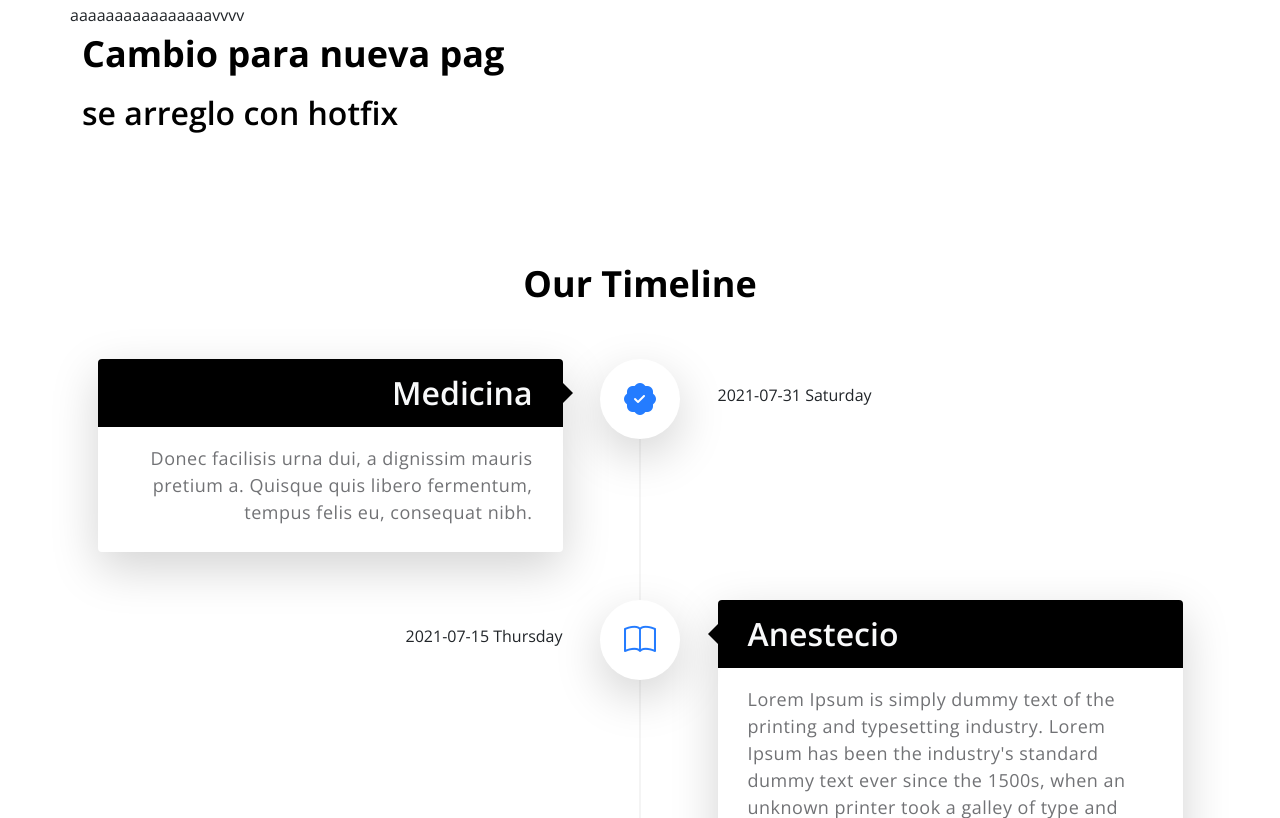
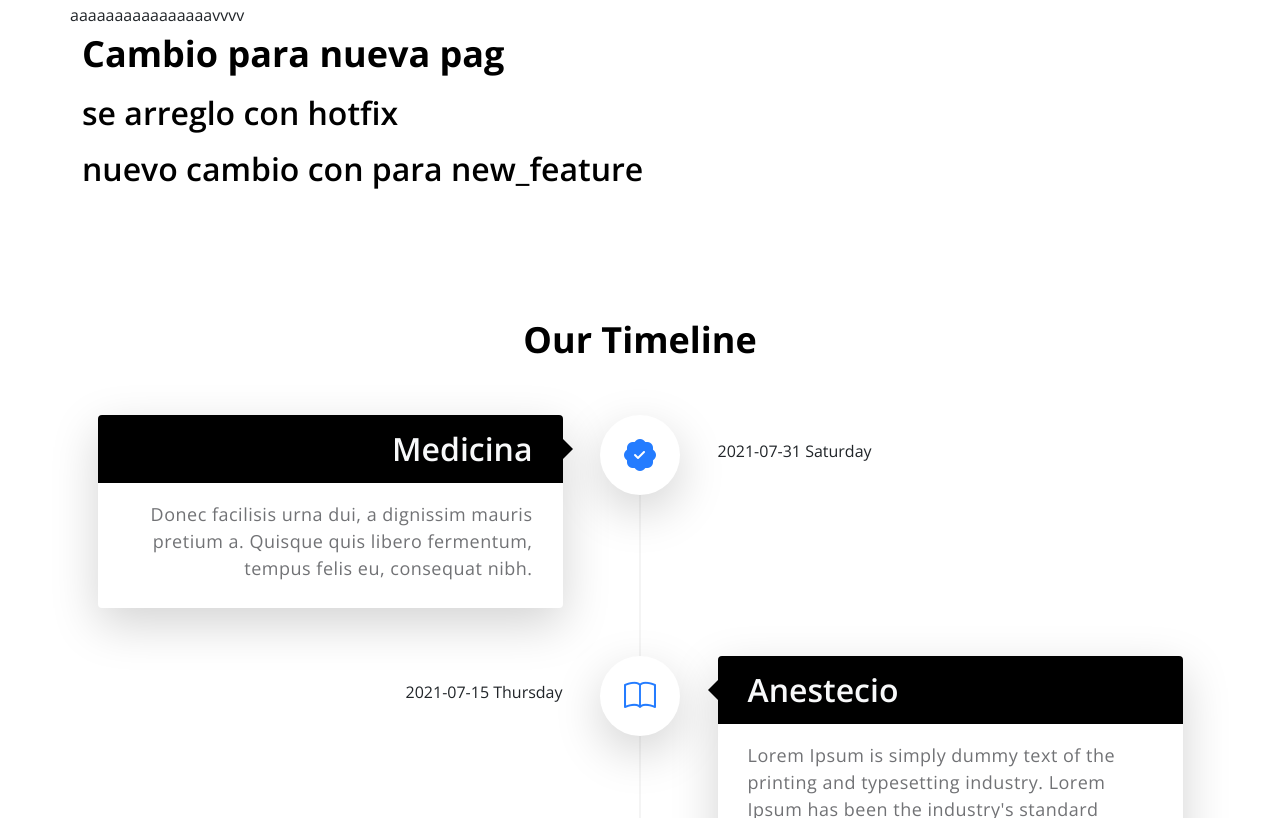
Before and after one commit to diegusweb/cursosample, a plain HTML site: page index.html in a window 1280 px wide. Shown: the part 1402-2220 px from the top of the page. Drawn offline with nearby package versions, Linux system fonts and the light colour scheme.

Commit message:
added new change

```diff
--- a/index.html
+++ b/index.html
@@ -157,7 +157,7 @@ https://templatemo.com/tm-566-medic-care
                 <div class="container">
                     <div class="row">
 aaaaaaaaaaaaaaaavvvv     <h2>Cambio para nueva pag</h2>        <h3>se arreglo con hotfix</h3>
-
+<h3>nuevo cambio con para new_feature</h3>
 
                     </div>
                 </div>
```
